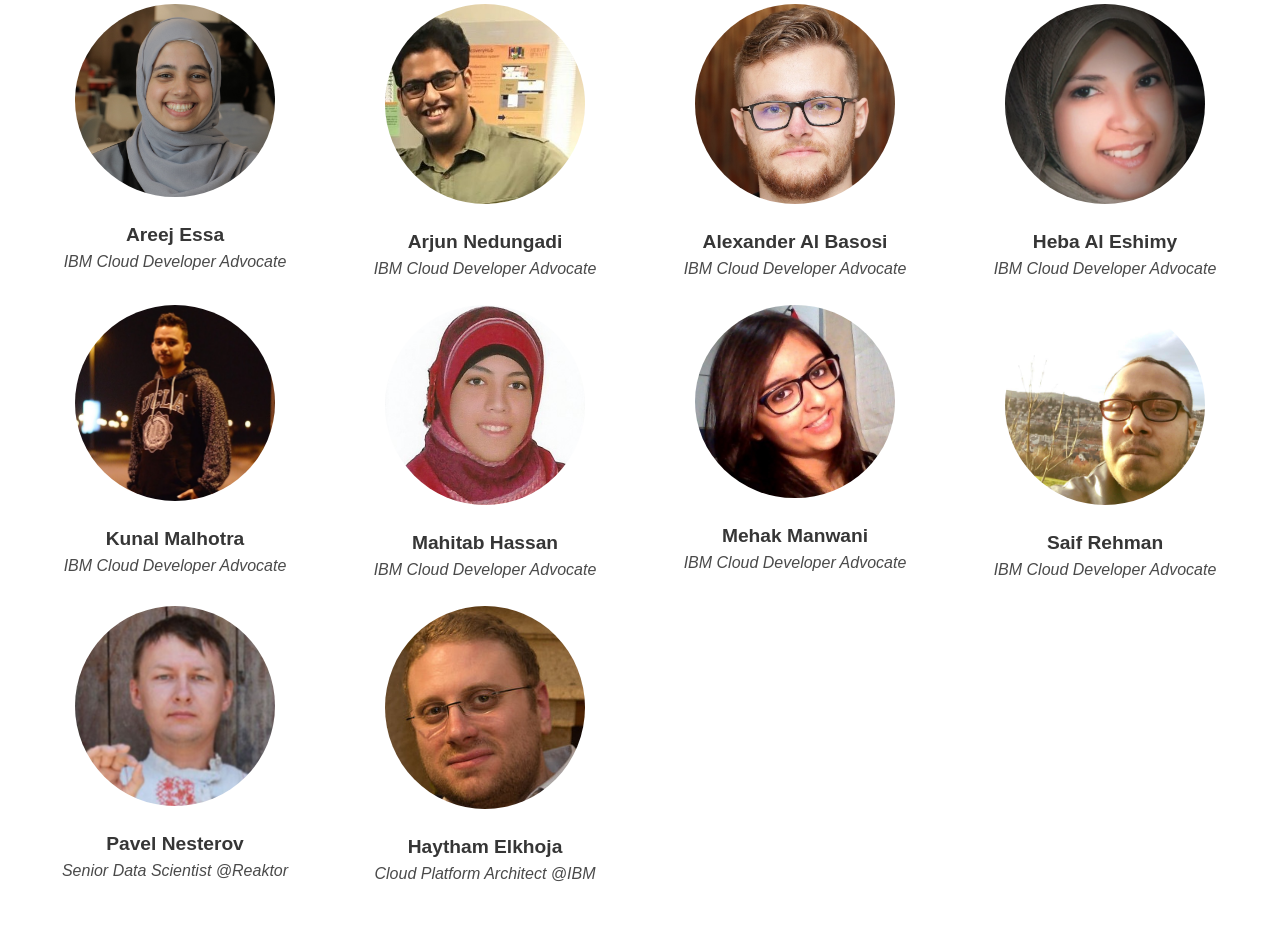
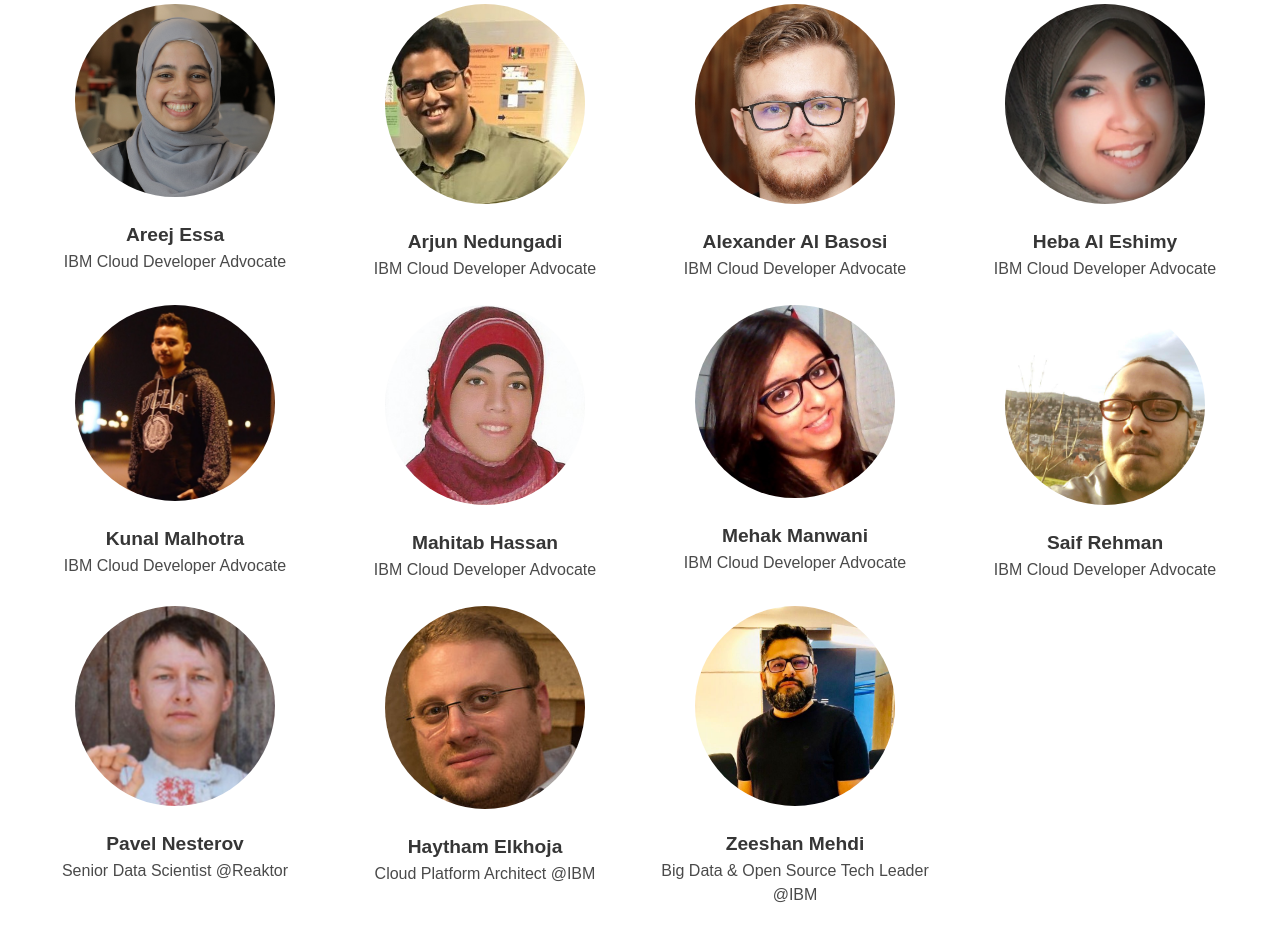
Before and after one commit to sudoalgorithm/IBM-Cloud-DevFest-2018-Website, a Flask app: page / in a window 1280 px wide. Shown: the part 5239-6173 px from the top of the page. Run offline with Flask 2, Linux system fonts and the light colour scheme; some libraries are stand-ins or nearby versions.

Commit message:
New Speaker Added

```diff
--- a/templates/index.html
+++ b/templates/index.html
@@ -627,25 +627,25 @@
                     <a href="https://developer.ibm.com/code/community/advocates/areej.essa" target="_blank"><img class="speaker-images" src="{{ url_for('static', filename='speakers/Areej_Essa.JPG') }}"></a>
                     <br>
                     <p class="has-text-centered"><strong>Areej Essa</strong></p>
-                    <p class="has-text-centered speaker-designation"><em>IBM Cloud Developer Advocate</em></p>
+                    <p class="has-text-centered speaker-designation">IBM Cloud Developer Advocate</p>
                 </div>
                 <div class="column">
                     <a href="https://developer.ibm.com/code/community/advocates/arjun.nedungadi1" target="_blank"><img class="speaker-images" src="{{ url_for('static', filename='speakers/Arjun_Nedungadi.jpg') }}"></a>
                     <br>
                     <p class="has-text-centered"><strong>Arjun Nedungadi</strong></p>
-                    <p class="has-text-centered speaker-designation"><em>IBM Cloud Developer Advocate</em></p>
+                    <p class="has-text-centered speaker-designation">IBM Cloud Developer Advocate</p>
                 </div>
                 <div class="column">
                     <a href="https://developer.ibm.com/code/community/advocates/alexander.al.basosi" target="_blank"><img class="speaker-images" src="{{ url_for('static', filename='speakers/Alexander_Al_Basosi.jpg') }}"></a>
                     <br>
                     <p class="has-text-centered"><strong>Alexander Al Basosi</strong></p>
-                    <p class="has-text-centered speaker-designation"><em>IBM Cloud Developer Advocate</em></p>
+                    <p class="has-text-centered speaker-designation">IBM Cloud Developer Advocate</p>
                 </div>
                 <div class="column">
                     <a href="https://developer.ibm.com/code/community/advocates/heba.elshimy1" target="_blank"><img class="speaker-images" src="{{ url_for('static', filename='speakers/Heba_Al_Eshimy.JPG') }}"></a>
                     <br>
                     <p class="has-text-centered"><strong>Heba Al Eshimy</strong></p>
-                    <p class="has-text-centered speaker-designation"><em>IBM Cloud Developer Advocate</em></p>
+                    <p class="has-text-centered speaker-designation">IBM Cloud Developer Advocate</p>
                 </div>
             </div>
             <div class="columns">
@@ -653,25 +653,25 @@
                     <a href="https://developer.ibm.com/code/community/advocates/kunal.malhotra1" target="_blank"><img class="speaker-images" src="{{ url_for('static', filename='speakers/Kunal_Malhotra.JPG') }}"></a>
                     <br>
                     <p class="has-text-centered"><strong>Kunal Malhotra</strong></p>
-                    <p class="has-text-centered speaker-designation"><em>IBM Cloud Developer Advocate</em></p>
+                    <p class="has-text-centered speaker-designation">IBM Cloud Developer Advocate</p>
                 </div>
                 <div class="column">
                     <a href="https://developer.ibm.com/code/community/advocates/mahitab.hassan" target="_blank"><img class="speaker-images" src="{{ url_for('static', filename='speakers/Mahitab_Hasan.png') }}"></a>
                     <br>
                     <p class="has-text-centered"><strong>Mahitab Hassan</strong></p>
-                    <p class="has-text-centered speaker-designation"><em>IBM Cloud Developer Advocate</em></p>
+                    <p class="has-text-centered speaker-designation">IBM Cloud Developer Advocate</p>
                 </div>
                 <div class="column">
                     <a href="https://developer.ibm.com/code/community/advocates/mehak.manwani" target="_blank"><img class="speaker-images" src="{{ url_for('static', filename='speakers/Mehak_Manwani.jpeg') }}"></a>
                     <br>
                     <p class="has-text-centered"><strong>Mehak Manwani</strong></p>
-                    <p class="has-text-centered speaker-designation"><em>IBM Cloud Developer Advocate</em></p>
+                    <p class="has-text-centered speaker-designation">IBM Cloud Developer Advocate</p>
                 </div>
                 <div class="column">
                     <a href="https://developer.ibm.com/code/community/advocates/saif.rehman1" target="_blank"><img class="speaker-images" src="{{ url_for('static', filename='speakers/Saif_Rehman.jpeg') }}"></a>
                     <br>
                     <p class="has-text-centered"><strong>Saif Rehman</strong></p>
-                    <p class="has-text-centered speaker-designation"><em>IBM Cloud Developer Advocate</em></p>
+                    <p class="has-text-centered speaker-designation">IBM Cloud Developer Advocate</p>
                 </div>
             </div>
             <div class="columns">
@@ -679,25 +679,25 @@
                     <a href="https://www.linkedin.com/in/nesterovpavel/" target="_blank"><img class="speaker-images" src="{{ url_for('static', filename='speakers/Pavel_Nesterov.png') }}"></a>
                     <br>
                     <p class="has-text-centered"><strong>Pavel Nesterov</strong></p>
-                    <p class="has-text-centered speaker-designation"><em>Senior Data Scientist @Reaktor</em></p>
+                    <p class="has-text-centered speaker-designation">Senior Data Scientist @Reaktor</p>
                 </div>
                 <div class="column">
-                    <a href="https://www.linkedin.com/in/haythamelkhoja/" target="_blank"><img class="speaker-images" src="{{ url_for('static', filename='speakers/Haytham_Elkhoja.jpg')}}"></a>
+                    <a href="https://www.linkedin.com/in/haythamelkhoja/" target="_blank"><img class="speaker-images" src="{{ url_for('static', filename='speakers/Haytham_Elkhoja.jpg') }}"></a>
                     <br>
                     <p class="has-text-centered"><strong>Haytham Elkhoja</strong></p>
-                    <p class="has-text-centered speaker-designation"><em>Cloud Platform Architect @IBM</em></p>
+                    <p class="has-text-centered speaker-designation">Cloud Platform Architect @IBM</p>
+                </div>
+                <div class="column">
+                    <a href="https://www.linkedin.com/in/zmehdi/" target="_blank"><img class="speaker-images" src="{{ url_for('static', filename='speakers/Zeeshan_Mehdi.jpeg') }}"></a>
+                    <br>
+                    <p class="has-text-centered"><strong>Zeeshan Mehdi</strong></p>
+                    <p class="has-text-centered speaker-designation">Big Data &amp; Open Source Tech Leader @IBM</p>
                 </div>
                 <div class="column">
                     <a href="" target="_blank"><img class="speaker-images" src=""></a>
                     <br>
                     <p class="has-text-centered"><strong></strong></p>
-                    <p class="has-text-centered speaker-designation"><em></em></p>
-                </div>
-                <div class="column">
-                    <a href="" target="_blank"><img class="speaker-images" src=""></a>
-                    <br>
-                    <p class="has-text-centered"><strong></strong></p>
-                    <p class="has-text-centered speaker-designation"><em></em></p>
+                    <p class="has-text-centered speaker-designation"></p>
                 </div>
             </div>
         </div>
```
Also changed, not shown: static/speakers/Zeeshan_Mehdi.jpeg (added), 2 other files.
